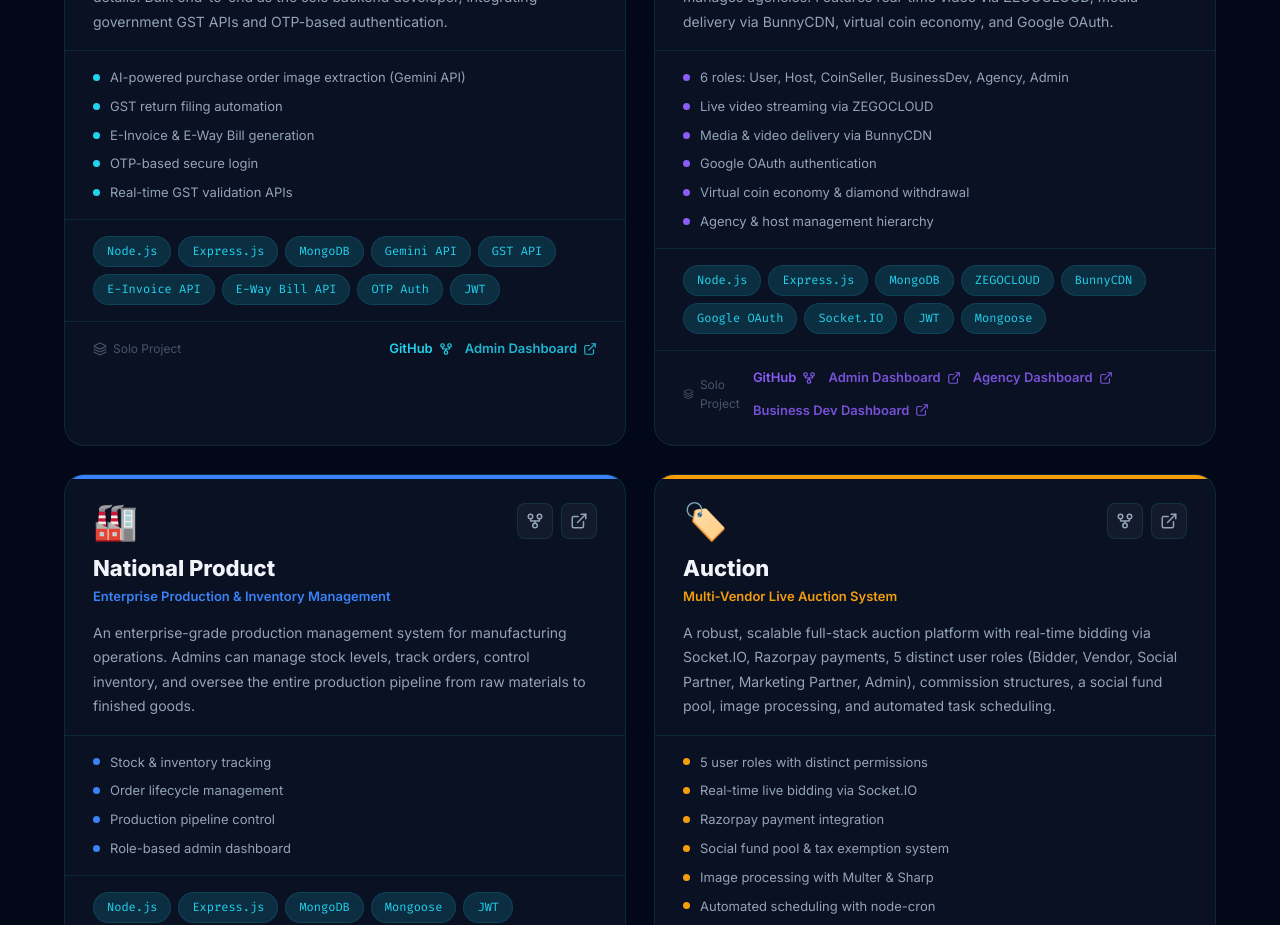
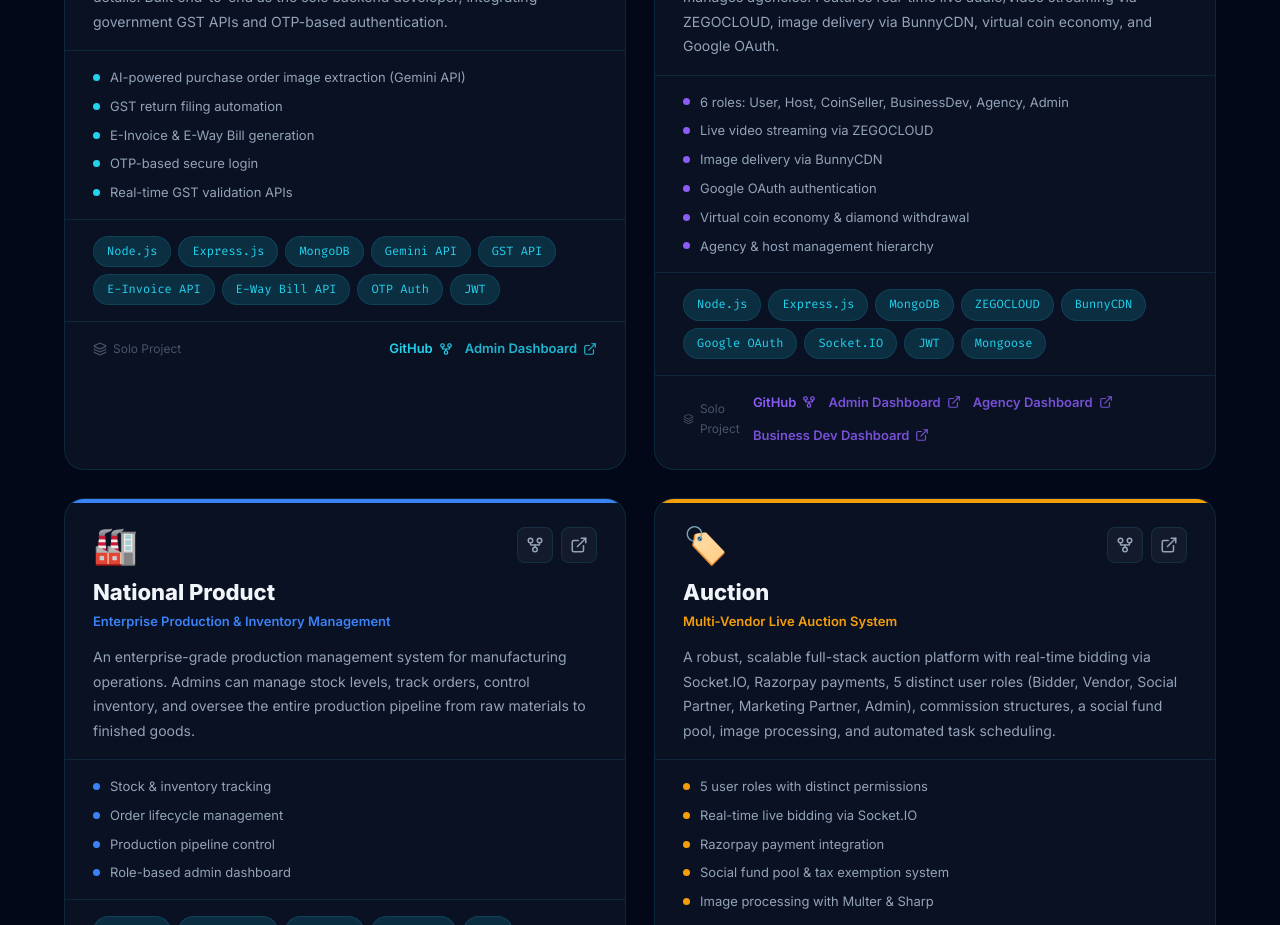
Before and after one commit to Sid9879/Siddharth, a React (Vite) app: page / in a window 1280 px wide. Shown: the part 3880-4805 px from the top of the page. Built offline with nearby package versions, Linux system fonts and the light colour scheme.

Commit message:
fix: update description and highlights for Ulive project in Projects component

```diff
--- a/src/components/Projects.jsx
+++ b/src/components/Projects.jsx
@@ -28,7 +28,7 @@ const projects = [
     title: 'Ulive',
     tagline: 'Live Streaming & Creator Economy Platform',
     description:
-      'A TikTok-inspired live streaming platform with 6 distinct roles: User, Host, CoinSeller, BusinessDevelopment, Agency, and Admin. Admin manages the entire platform; CoinSellers sell coins to users and withdraw host diamonds; Agencies add hosts and handle monthly withdrawals; BusinessDevelopment manages agencies. Features real-time video via ZEGOCLOUD, media delivery via BunnyCDN, virtual coin economy, and Google OAuth.',
+      'A TikTok-inspired live streaming platform with 6 distinct roles: User, Host, CoinSeller, BusinessDevelopment, Agency, and Admin. Admin manages the entire platform; CoinSellers sell coins to users and withdraw host diamonds; Agencies add hosts and handle monthly withdrawals; BusinessDevelopment manages agencies. Features real-time live audio/video streaming via ZEGOCLOUD, image delivery via BunnyCDN, virtual coin economy, and Google OAuth.',
     tech: ['Node.js', 'Express.js', 'MongoDB', 'ZEGOCLOUD', 'BunnyCDN', 'Google OAuth', 'Socket.IO', 'JWT', 'Mongoose'],
     github: 'https://github.com/SgCode301/ulive',
     live: [
@@ -39,7 +39,7 @@ const projects = [
     highlights: [
       '6 roles: User, Host, CoinSeller, BusinessDev, Agency, Admin',
       'Live video streaming via ZEGOCLOUD',
-      'Media & video delivery via BunnyCDN',
+      'Image delivery via BunnyCDN',
       'Google OAuth authentication',
       'Virtual coin economy & diamond withdrawal',
       'Agency & host management hierarchy',
```
